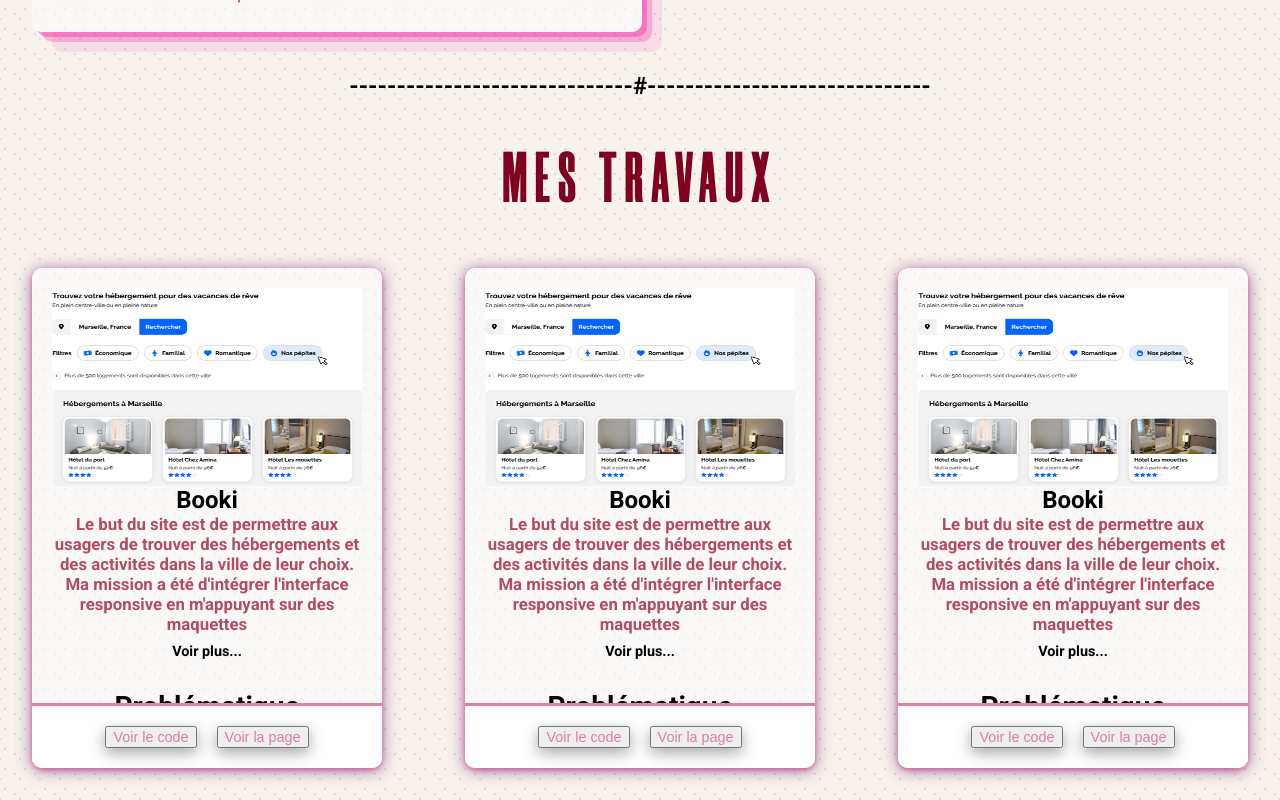
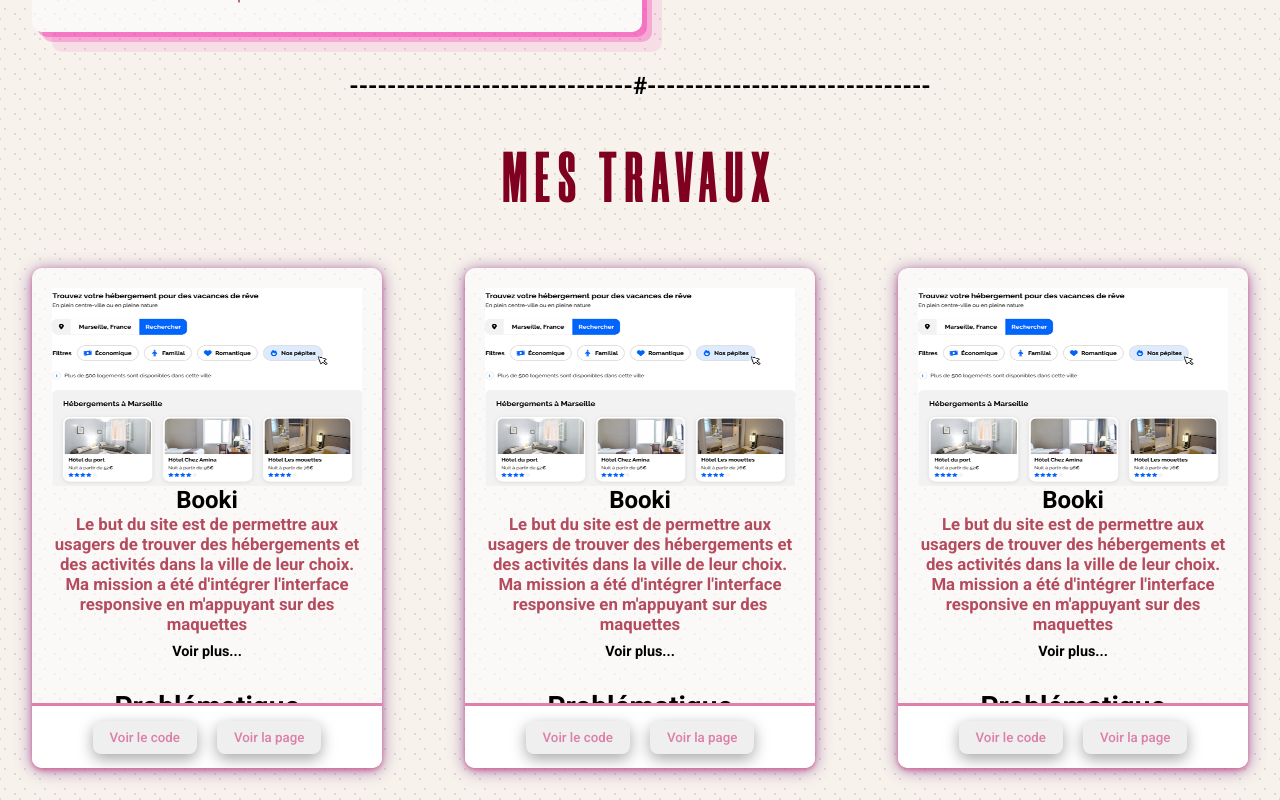
Before and after one commit to Shania-S/Portfolio_SS, a React (Vite) app: page / in a window 1280 px wide. Shown: the part 1521-2321 px from the top of the page. Built offline with nearby package versions, Linux system fonts and the light colour scheme.

Commit message:
Add button style

```diff
--- a/src/components/WorkCategory/index.scss
+++ b/src/components/WorkCategory/index.scss
@@ -31,10 +31,15 @@
 
 .work-card .work-buttons button {
   margin: 10px;
-  font-size: 0.6em;
   /* border-bottom: 2px solid rgba(214, 91, 144, 0.765);*/
   color: rgba(214, 91, 144, 0.765);
   box-shadow: rgba(0, 0, 0, 0.35) 0px 5px 15px;
+  border-radius: 8px;
+  border: 1px solid transparent;
+  padding: 0.6em 1.2em;
+  font-weight: 500;
+  font-family: inherit;
+  cursor: pointer;
 }
 
 .work-card .work-buttons button:hover {
```
